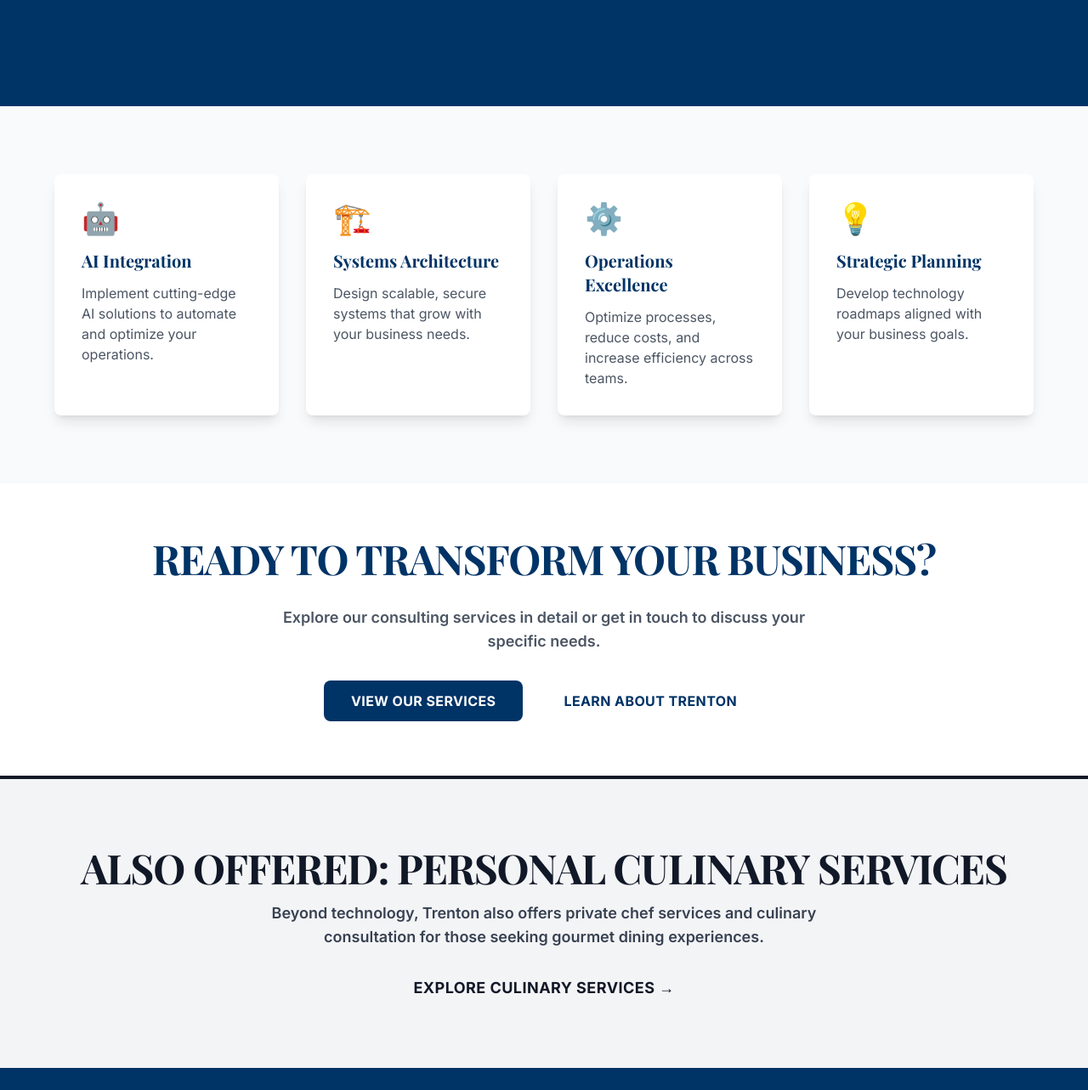
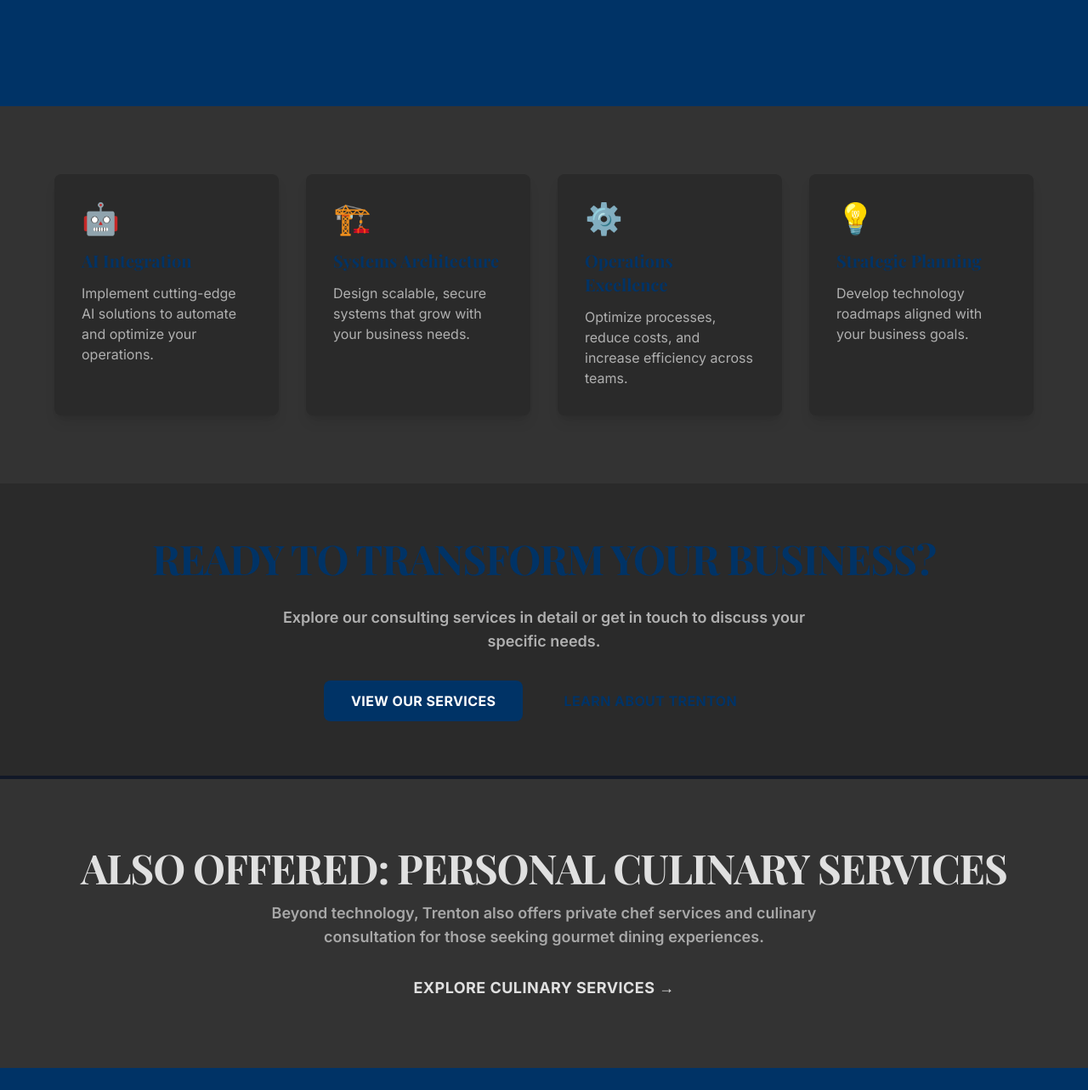
Before and after one commit to TOB-Solutions-LLC/TOB-Solutions-LLC.github.io, a website: page index.html in a window 1280 px wide. Shown: the part 616-1899 px from the top of the page at 85% size. Drawn offline with nearby package versions, Linux system fonts and the dark colour scheme.

Commit message:
Add dark mode support to all pages

```diff
--- a/index.html
+++ b/index.html
@@ -75,6 +75,53 @@
 
         .mobile-menu.open {
             max-height: 400px;
+        }
+
+        /* Dark Mode Support */
+        @media (prefers-color-scheme: dark) {
+            body {
+                background-color: #1a1a1a;
+                color: #e0e0e0;
+            }
+
+            nav {
+                background-color: #2a2a2a !important;
+                border-color: #444 !important;
+            }
+
+            .bg-white {
+                background-color: #2a2a2a !important;
+                color: #e0e0e0;
+            }
+
+            .bg-gray-50 {
+                background-color: #333 !important;
+                color: #e0e0e0;
+            }
+
+            .bg-gray-100 {
+                background-color: #333 !important;
+            }
+
+            .text-gray-900 {
+                color: #e0e0e0 !important;
+            }
+
+            .text-gray-600 {
+                color: #b0b0b0 !important;
+            }
+
+            .text-gray-700 {
+                color: #a8a8a8 !important;
+            }
+
+            .border-gray-200 {
+                border-color: #444 !important;
+            }
+
+            .border-gray-300 {
+                border-color: #555 !important;
+            }
         }
     </style>
 </head>
```
Also changed, not shown: about.html (+39 -0 lines), consulting.html (+39 -0 lines), contact.html (+39 -0 lines), culinary.html (+43 -0 lines).
